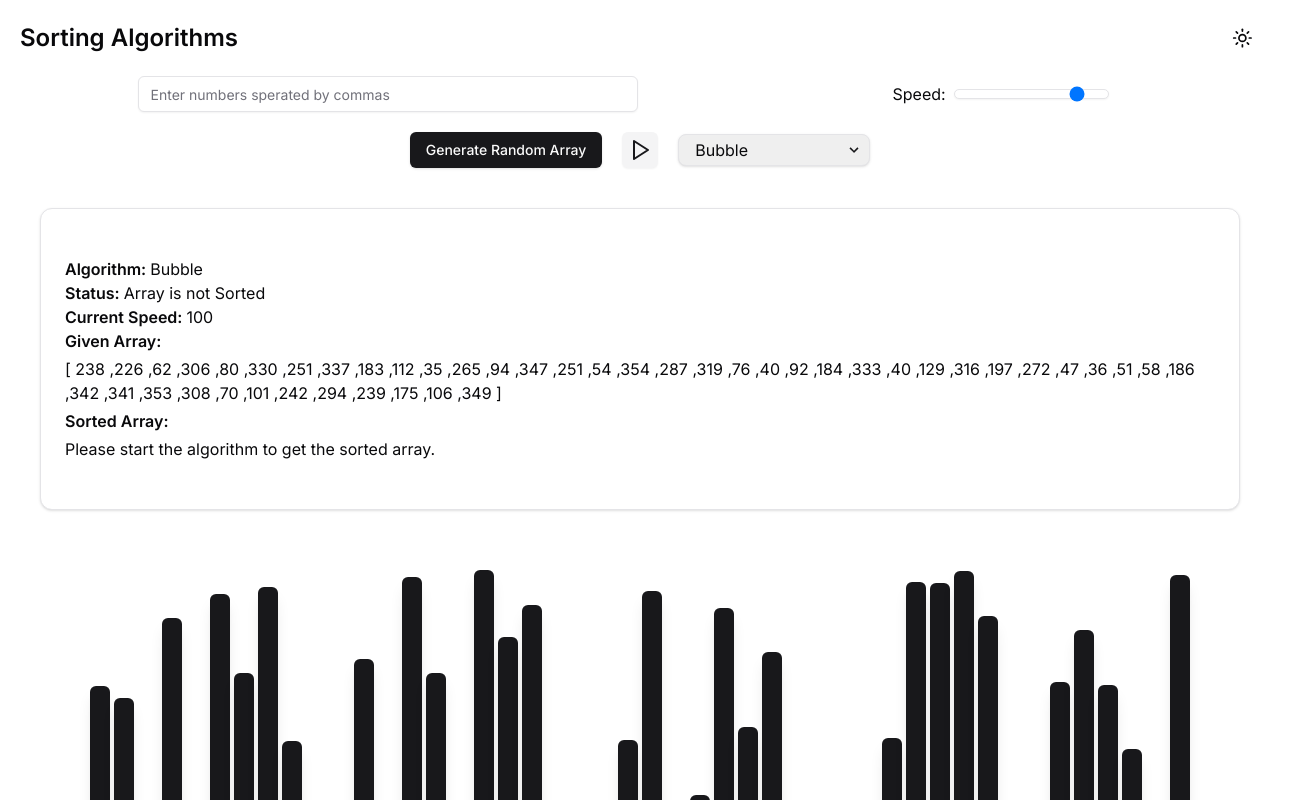
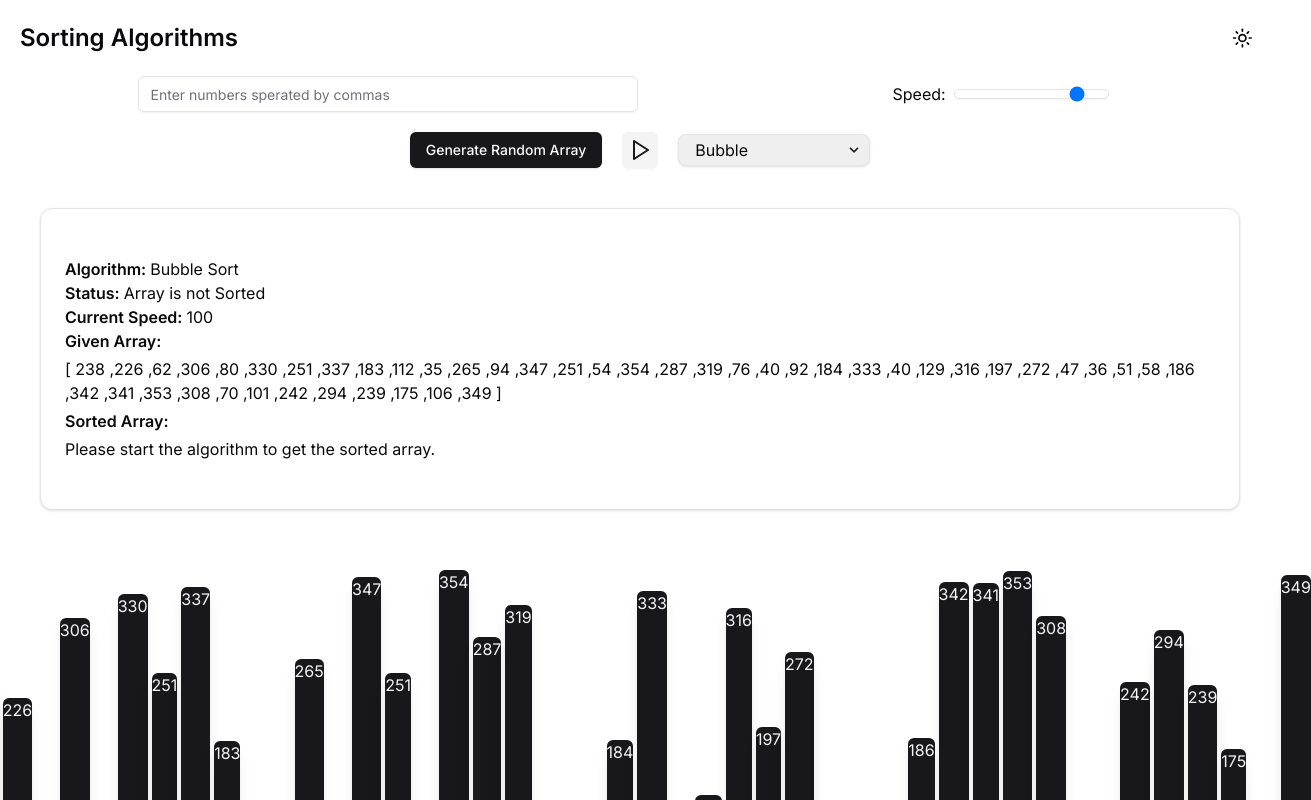
Before and after one commit to 1ofx9/algo-visualizer, a Next.js app: page /sorting in a window 1280 px wide. Shown: the top 800 px of the page, 1311 px wide, since content can reach past the window. Built offline with nearby package versions, Linux system fonts and the light colour scheme.

Commit message:
minor chnages

```diff
--- a/app/sorting/page.tsx
+++ b/app/sorting/page.tsx
@@ -1,4 +1,6 @@
 "use client";
+
+import React, { useRef, useState, useEffect, RefObject } from "react";
 import SortingHeader from "@/components/sortingpage/header";
 import { SortControls } from "@/components/sortingpage/controls";
 import Footer from "@/components/footer";
@@ -36,8 +38,6 @@ export default function SortingPage() {
     }
   };
 
-  // const sortedArray = arrayToSort.toSorted((a, b) => a - b).join(",");
-
   function arrayStatus() {
     if (isSorting) {
       return " Sorting...";
@@ -58,6 +58,43 @@ export default function SortingPage() {
 
   const arrayString = ["[ " + arrayToSort.join(" ,") + " ]"];
   const unsortedArrayString = ["[ " + unsortedArray.join(" ,") + " ]"];
+
+  const divRefs = useRef<(RefObject<HTMLDivElement> | null)[]>([]);
+  const [divHeights, setDivHeights] = useState<number[]>([]);
+
+  if (divRefs.current.length !== arrayToSort.length) {
+    divRefs.current = arrayToSort.map(() => React.createRef<HTMLDivElement>());
+  }
+
+  useEffect(() => {
+    const updateHeight = (index: number, height: number) => {
+      setDivHeights((prevHeights) => {
+        const newHeights = [...prevHeights];
+        newHeights[index] = height;
+        return newHeights;
+      });
+    };
+
+    divRefs.current.forEach((ref, index) => {
+      if (ref && ref.current) {
+        updateHeight(index, ref.current.offsetHeight);
+
+        const observer = new MutationObserver(() => {
+          if (ref.current) {
+            updateHeight(index, ref.current.offsetHeight);
+          }
+        });
+
+        observer.observe(ref.current, {
+          attributes: true,
+          attributeFilter: ["style"],
+          subtree: false,
+        });
+
+        return () => observer.disconnect();
+      }
+    });
+  }, [arrayToSort]);
 
   return (
     <main>
@@ -89,7 +126,8 @@ export default function SortingPage() {
                   <div className="flex gap-1">
                     <p className="font-semibold">Algorithm:</p>
                     {selectedAlgorithm.charAt(0).toUpperCase() +
-                      selectedAlgorithm.slice(1)}
+                      selectedAlgorithm.slice(1) +
+                      " Sort"}
                   </div>
                   <div className="flex gap-1">
                     <p className="font-semibold">Status:</p>
@@ -131,11 +169,26 @@ export default function SortingPage() {
                 <Tooltip>
                   <TooltipTrigger asChild>
                     <div
-                      className="array-line w-3 lg:w-5 mx-0.5 shadow-lg rounded-md bg-system-bardefault"
+                      ref={divRefs.current[index]}
+                      className="array-line w-fit lg:w-10 text-center mx-0.5 shadow-lg rounded-md bg-system-bardefault"
                       style={{ height: `${value}px` }}
-                    ></div>
+                    >
+                      <span className="text-secondary py-1">
+                        {divHeights[index] ? (
+                          <p>{divHeights[index]}</p>
+                        ) : (
+                          "Loading..."
+                        )}
+                      </span>
+                    </div>
                   </TooltipTrigger>
-                  <TooltipContent>{value}</TooltipContent>
+                  <TooltipContent>
+                    {divHeights[index] ? (
+                      <p>{divHeights[index]}</p>
+                    ) : (
+                      "Loading..."
+                    )}
+                  </TooltipContent>
                 </Tooltip>
               </TooltipProvider>
             ))}
--- a/context/visualizer.tsx
+++ b/context/visualizer.tsx
@@ -5,6 +5,7 @@ import {
   MAX_ANIMATION_SPEED,
 } from "@/lib/config";
 import { AnimationArrayType, SortingAlgorithmType } from "@/lib/types";
+import { get } from "http";
 import {
   ReactNode,
   useContext,
@@ -61,12 +62,27 @@ export const SortingAlgorithmProvider = ({
   }, []);
 
   const resetArrayAndAnimation = () => {
+    const getDeviceValue = (): number => {
+      const deviceWidth = window.innerWidth;
+
+      if (deviceWidth >= 1024) {
+        // Desktop
+        return 14;
+      } else if (deviceWidth >= 768) {
+        // Tablet
+        return 24;
+      } else {
+        // Mobile
+        return 32;
+      }
+    };
+
     const contentContainer = document.getElementById("content-container");
     if (!contentContainer) return;
     const contentContainerWidth = contentContainer.clientWidth;
 
     const tempArray: number[] = [];
-    const numLines = contentContainerWidth / 14;
+    const numLines = contentContainerWidth / getDeviceValue();
     const containerHeight = window.innerHeight;
     const maxLineHeight = Math.max(containerHeight - 420, 100);
     for (let i = 0; i < numLines; i++) {
@@ -160,9 +176,9 @@ export const SortingAlgorithmProvider = ({
         setIsSorting(false);
         setIsAnimationComplete(true);
         setArrayToSort(sortedArray);
-        console.log("Array to sort", arrayToSort);
-        console.log("Sorted Array", sortedArray);
-        console.log("Unsorted Array", unsortedArray);
+        // console.log("Array to sort", arrayToSort);
+        // console.log("Sorted Array", sortedArray);
+        // console.log("Unsorted Array", unsortedArray);
       }, 1000);
     }, finalTimeout);
   };
```
